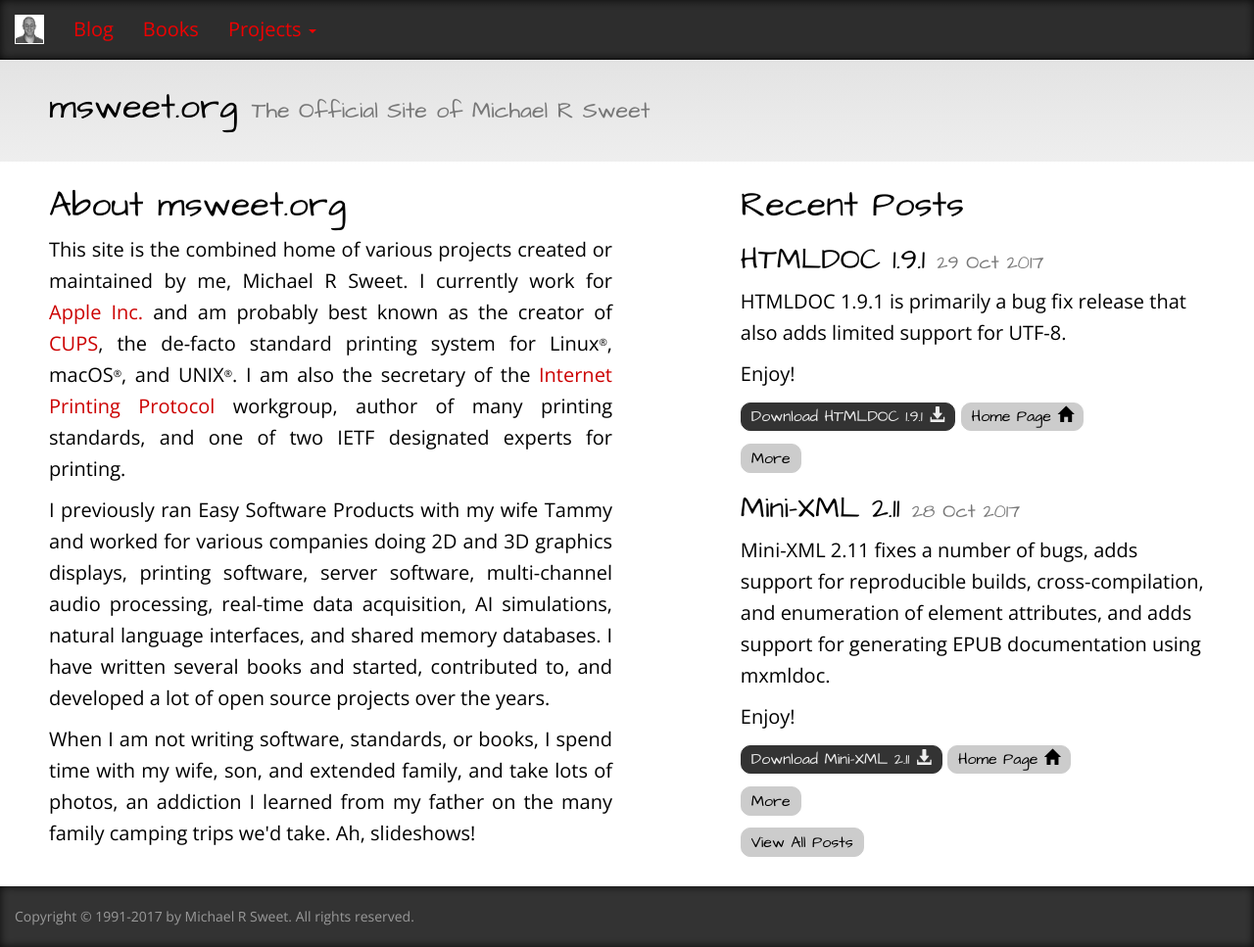
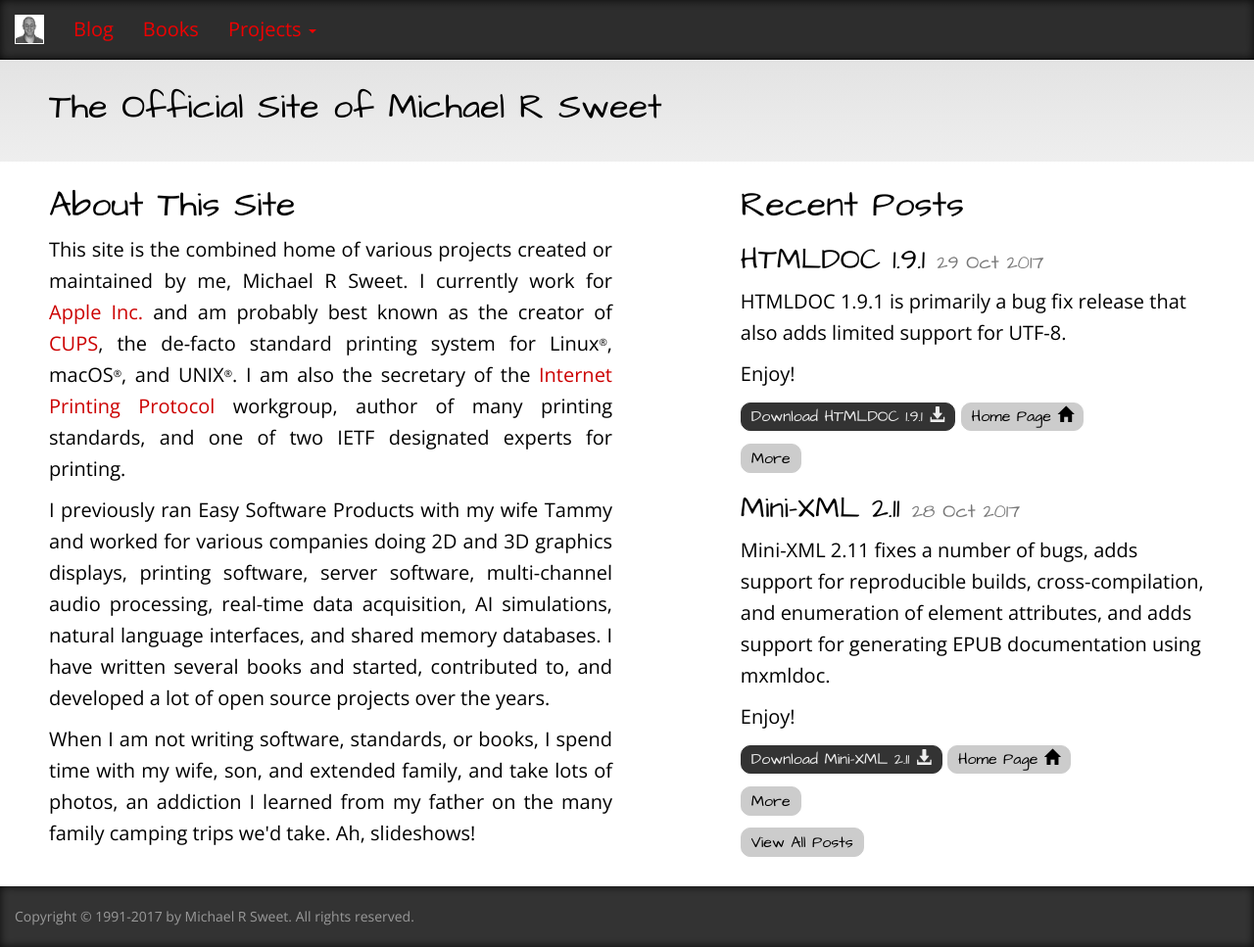
Before and after one commit to michaelrsweet/michaelrsweet.github.com, a Jekyll site: the page built from index.html, in a window 1280 px wide and 967 px high. Shown: the whole window at 98% size. Built offline with Jekyll 4.4.1, drawn with Linux system fonts in a browser that asks for light colours.

Commit message:
Update home page.

```diff
--- a/index.html
+++ b/index.html
@@ -1,19 +1,19 @@
 ---
-title: msweet.org
+title: The Official Site of Michael R Sweet
 layout: default
 ---
 
 <div class="container-fluid container-header">
   <div class="row">
     <div class="col-sm-12">
-      <h1>msweet.org <small>The Official Site of Michael R Sweet</small></h1>
+      <h1>The Official Site of Michael R Sweet</h1>
     </div>
   </div>
 </div>
 <div class="container-fluid">
   <div class="row">
     <div class="col-md-6 col-sm-12">
-      <h1>About msweet.org</h1>
+      <h1>About This Site</h1>
       <p class="justify">This site is the combined home of various projects created or maintained by me, Michael R Sweet. I currently work for <a href="http://www.apple.com">Apple Inc.</a> and am probably best known as the creator of <a href="http://www.cups.org/">CUPS</a>, the de-facto standard printing system for Linux<sup>&reg;</sup>, macOS<sup>&reg;</sup>, and UNIX<sup>&reg;</sup>. I am also the secretary of the <a href="http://www.pwg.org/ipp/">Internet Printing Protocol</a> workgroup, author of many printing standards, and one of two IETF designated experts for printing.</p>
       <p class="justify">I previously ran Easy Software Products with my wife Tammy and worked for various companies doing 2D and 3D graphics displays, printing software, server software, multi-channel audio processing, real-time data acquisition, AI simulations, natural language interfaces, and shared memory databases. I have written several books and started, contributed to, and developed a lot of open source projects over the years.</p>
       <p class="justify">When I am not writing software, standards, or books, I spend time with my wife, son, and extended family, and take lots of photos, an addiction I learned from my father on the many family camping trips we'd take. Ah, slideshows!</p>
```
